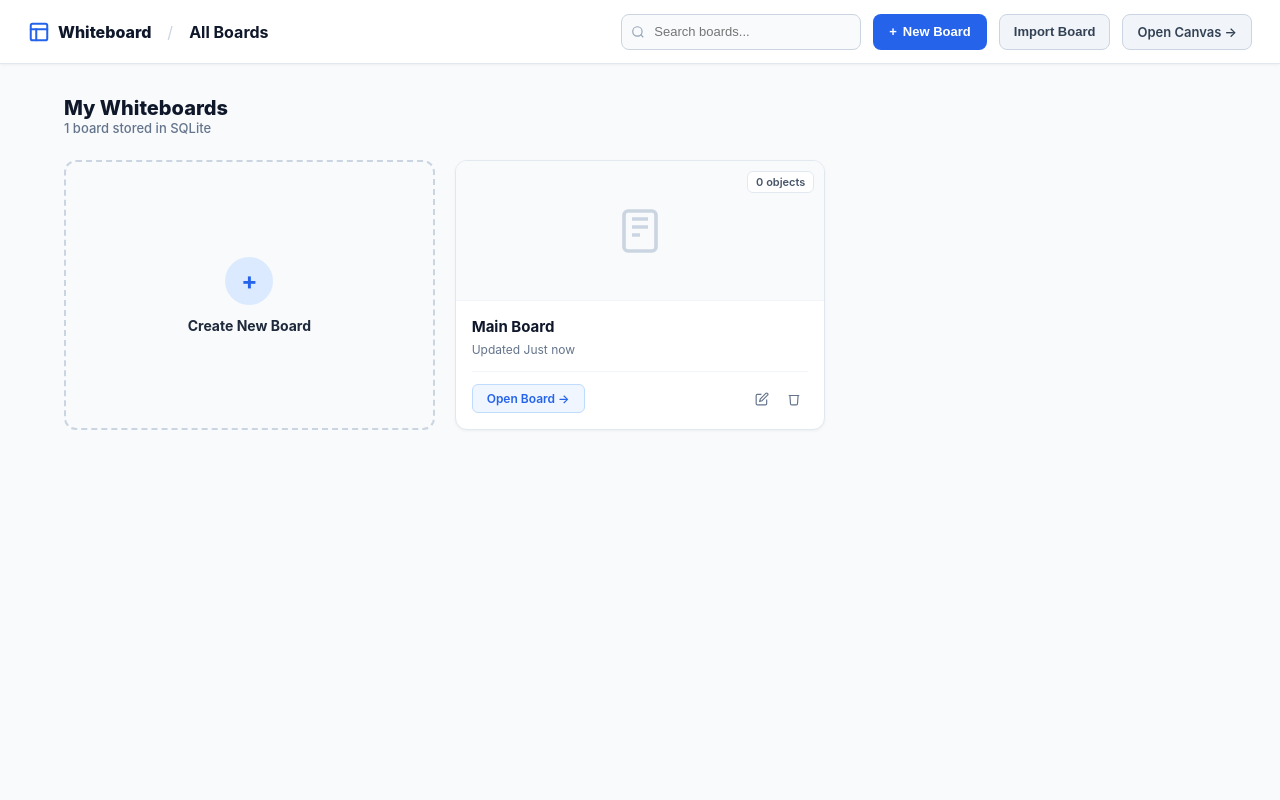
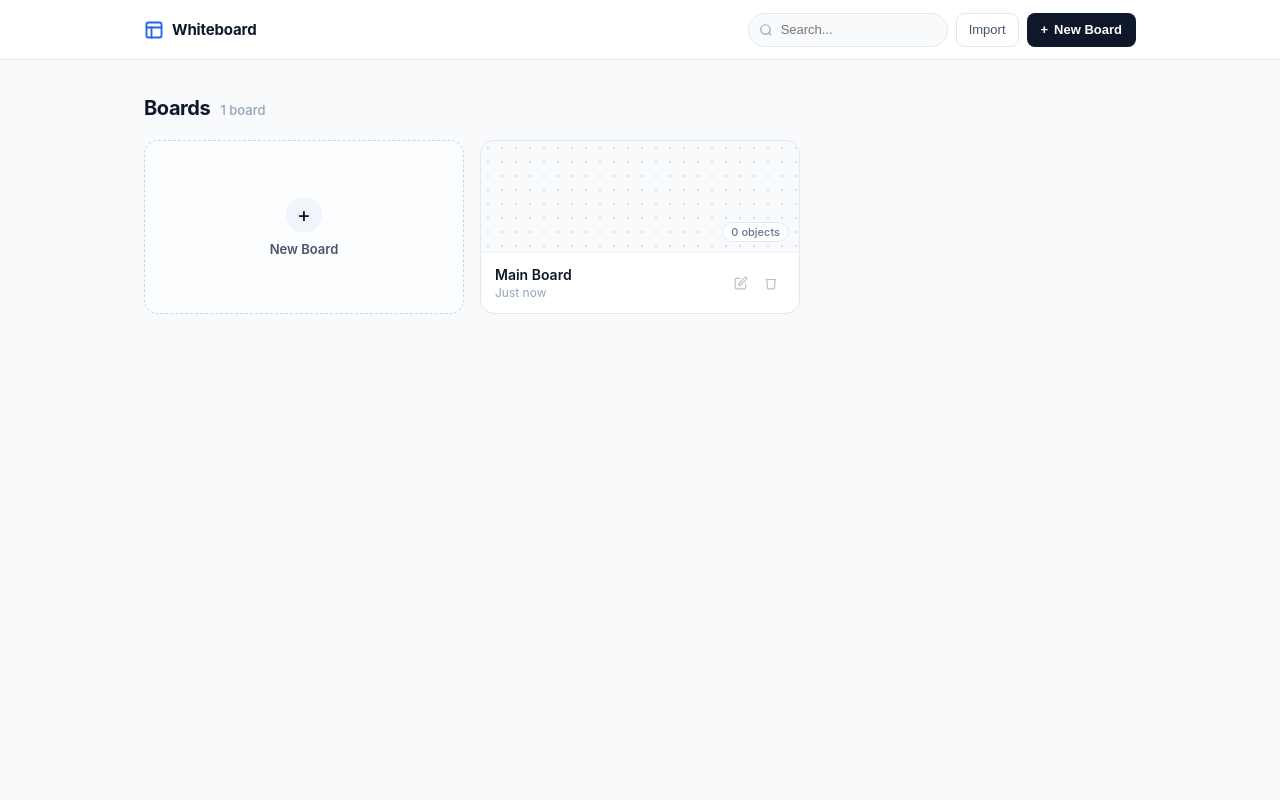
Before and after one commit to hanak13/fuzzy-lamp, a FastAPI app: page /boards in a window 1280 px wide. Run offline with FastAPI, Linux system fonts and the light colour scheme; data comes from the database, SQL or seed files in the repository.

Commit message:
ui(boards): redesign All Boards dashboard for a clean minimal layout

```diff
--- a/templates/boards.html
+++ b/templates/boards.html
@@ -7,6 +7,11 @@
     <!-- Local CSS stylesheet -->
     <link rel="stylesheet" href="/static/css/style.css?v={{ asset_version or '20261121_10' }}">
     <style>
+        html, body {
+            overflow-y: auto !important;
+            background: #f8fafc;
+        }
+
         .boards-page-container {
             min-height: 100vh;
             background: #f8fafc;
@@ -15,56 +20,36 @@
         }
 
         .boards-topbar {
-            height: 64px;
-            background: #ffffff;
+            height: 60px;
+            background: rgba(255, 255, 255, 0.9);
+            backdrop-filter: blur(10px);
             border-bottom: 1px solid #e2e8f0;
+            position: sticky;
+            top: 0;
+            z-index: 50;
+        }
+
+        .boards-topbar-inner {
+            max-width: 1040px;
+            height: 100%;
+            margin: 0 auto;
+            padding: 0 24px;
             display: flex;
             align-items: center;
             justify-content: space-between;
-            padding: 0 28px;
-            position: sticky;
-            top: 0;
-            z-index: 50;
-            box-shadow: 0 1px 3px rgba(0, 0, 0, 0.05);
+            gap: 16px;
         }
 
         .boards-topbar-left {
             display: flex;
             align-items: center;
-            gap: 16px;
-        }
-
-        .boards-topbar-title {
-            font-size: 16px;
-            font-weight: 700;
-            color: #0f172a;
-            display: flex;
-            align-items: center;
-            gap: 8px;
+            gap: 10px;
         }
 
         .boards-topbar-actions {
             display: flex;
             align-items: center;
-            gap: 12px;
-        }
-
-        .boards-search-input {
-            width: 240px;
-            height: 36px;
-            padding: 0 12px 0 32px;
-            font-size: 13px;
-            border: 1px solid #cbd5e1;
-            border-radius: 8px;
-            outline: none;
-            background: #f8fafc;
-            transition: all 0.15s ease;
-        }
-
-        .boards-search-input:focus {
-            background: #ffffff;
-            border-color: #2563eb;
-            box-shadow: 0 0 0 3px rgba(37, 99, 235, 0.12);
+            gap: 8px;
         }
 
         .search-icon-wrapper {
@@ -73,20 +58,40 @@
 
         .search-icon-wrapper svg {
             position: absolute;
-            left: 10px;
+            left: 11px;
             top: 50%;
             transform: translateY(-50%);
             color: #94a3b8;
             pointer-events: none;
         }
 
+        .boards-search-input {
+            width: 200px;
+            height: 34px;
+            padding: 0 12px 0 32px;
+            font-size: 13px;
+            border: 1px solid #e2e8f0;
+            border-radius: 999px;
+            outline: none;
+            background: #f8fafc;
+            color: #0f172a;
+            transition: all 0.15s ease;
+        }
+
+        .boards-search-input:focus {
+            width: 230px;
+            background: #ffffff;
+            border-color: #93c5fd;
+            box-shadow: 0 0 0 3px rgba(37, 99, 235, 0.08);
+        }
+
         .btn-new-board-page {
             display: inline-flex;
             align-items: center;
             gap: 6px;
-            padding: 0 16px;
-            height: 36px;
-            background: #2563eb;
+            padding: 0 14px;
+            height: 34px;
+            background: #0f172a;
             color: #ffffff;
             border: none;
             border-radius: 8px;
@@ -97,7 +102,7 @@
         }
 
         .btn-new-board-page:hover {
-            background: #1d4ed8;
+            background: #1e293b;
             transform: translateY(-1px);
         }
 
@@ -105,177 +110,136 @@
             display: inline-flex;
             align-items: center;
             gap: 6px;
-            padding: 0 14px;
-            height: 36px;
-            background: #f1f5f9;
-            color: #334155;
-            border: 1px solid #cbd5e1;
+            padding: 0 12px;
+            height: 34px;
+            background: transparent;
+            color: #475569;
+            border: 1px solid #e2e8f0;
             border-radius: 8px;
             font-size: 13px;
-            font-weight: 600;
+            font-weight: 500;
             text-decoration: none;
             cursor: pointer;
             transition: all 0.15s ease;
         }
 
         .btn-back-to-canvas:hover {
-            background: #e2e8f0;
+            background: #ffffff;
+            border-color: #cbd5e1;
             color: #0f172a;
         }
 
         .boards-main-content {
             flex: 1;
-            max-width: 1200px;
+            max-width: 1040px;
             width: 100%;
             margin: 0 auto;
-            padding: 32px 24px;
+            padding: 36px 24px 56px;
         }
 
         .boards-section-header {
             display: flex;
-            align-items: center;
-            justify-content: space-between;
-            margin-bottom: 24px;
+            align-items: baseline;
+            gap: 10px;
+            margin-bottom: 20px;
         }
 
         .boards-section-title {
             font-size: 20px;
-            font-weight: 800;
+            font-weight: 700;
+            letter-spacing: -0.02em;
             color: #0f172a;
         }
 
         .boards-section-count {
             font-size: 13px;
-            color: #64748b;
+            color: #94a3b8;
             font-weight: 500;
         }
 
         .boards-cards-grid {
             display: grid;
-            grid-template-columns: repeat(auto-fill, minmax(280px, 1fr));
-            gap: 20px;
+            grid-template-columns: repeat(auto-fill, minmax(240px, 1fr));
+            gap: 16px;
         }
 
         .board-card {
             background: #ffffff;
             border: 1px solid #e2e8f0;
-            border-radius: 12px;
+            border-radius: 14px;
             overflow: hidden;
             display: flex;
             flex-direction: column;
-            box-shadow: 0 1px 3px rgba(0, 0, 0, 0.05);
-            transition: all 0.2s ease;
-            position: relative;
+            cursor: pointer;
+            transition: transform 0.18s ease, box-shadow 0.18s ease, border-color 0.18s ease;
         }
 
         .board-card:hover {
-            transform: translateY(-3px);
-            box-shadow: 0 10px 20px rgba(0, 0, 0, 0.08);
-            border-color: #93c5fd;
+            transform: translateY(-2px);
+            box-shadow: 0 10px 24px rgba(15, 23, 42, 0.06);
+            border-color: #cbd5e1;
         }
 
         .board-card-preview {
-            height: 140px;
-            background: #f8fafc;
+            height: 112px;
+            background-image: radial-gradient(rgba(148, 163, 184, 0.32) 1px, transparent 1px);
+            background-size: 14px 14px;
             border-bottom: 1px solid #f1f5f9;
-            display: flex;
-            align-items: center;
-            justify-content: center;
             position: relative;
-            cursor: pointer;
-        }
-
-        .board-card-preview svg {
-            color: #cbd5e1;
-            width: 48px;
-            height: 48px;
-            transition: transform 0.2s ease;
-        }
-
-        .board-card:hover .board-card-preview svg {
-            transform: scale(1.1);
-            color: #93c5fd;
         }
 
         .board-card-badge {
             position: absolute;
-            top: 10px;
+            bottom: 10px;
             right: 10px;
-            padding: 3px 8px;
+            padding: 2px 8px;
             font-size: 11px;
-            font-weight: 600;
-            background: rgba(255, 255, 255, 0.9);
+            font-weight: 500;
+            background: rgba(255, 255, 255, 0.85);
             backdrop-filter: blur(4px);
             border: 1px solid #e2e8f0;
-            border-radius: 6px;
-            color: #475569;
+            border-radius: 999px;
+            color: #64748b;
         }
 
         .board-card-body {
-            padding: 16px;
-            display: flex;
-            flex-direction: column;
-            flex: 1;
-        }
-
-        .board-card-title-row {
+            padding: 13px 14px;
             display: flex;
             align-items: center;
             justify-content: space-between;
             gap: 8px;
-            margin-bottom: 6px;
+        }
+
+        .board-card-info {
+            min-width: 0;
+            flex: 1;
         }
 
         .board-card-name {
-            font-size: 15px;
-            font-weight: 700;
+            font-size: 14px;
+            font-weight: 600;
             color: #0f172a;
             white-space: nowrap;
             overflow: hidden;
             text-overflow: ellipsis;
-            cursor: pointer;
-        }
-
-        .board-card-name:hover {
-            color: #2563eb;
+            margin-bottom: 2px;
         }
 
         .board-card-meta {
             font-size: 12px;
-            color: #64748b;
-            margin-bottom: 14px;
-        }
-
-        .board-card-actions {
-            display: flex;
-            align-items: center;
-            justify-content: space-between;
-            margin-top: auto;
-            padding-top: 12px;
-            border-top: 1px solid #f1f5f9;
-        }
-
-        .btn-open-board {
-            padding: 6px 14px;
-            font-size: 12px;
-            font-weight: 600;
-            background: #eff6ff;
-            color: #2563eb;
-            border: 1px solid #bfdbfe;
-            border-radius: 6px;
-            text-decoration: none;
-            transition: all 0.15s ease;
-        }
-
-        .btn-open-board:hover {
-            background: #2563eb;
-            color: #ffffff;
+            color: #94a3b8;
         }
 
         .board-icon-btn-group {
             display: flex;
             align-items: center;
-            gap: 4px;
+            gap: 2px;
+            opacity: 0.45;
+            transition: opacity 0.15s ease;
+        }
+
+        .board-card:hover .board-icon-btn-group {
+            opacity: 1;
         }
 
         .board-icon-btn {
@@ -284,8 +248,8 @@
             display: inline-flex;
             align-items: center;
             justify-content: center;
-            border-radius: 6px;
-            border: 1px solid transparent;
+            border-radius: 7px;
+            border: none;
             background: transparent;
             color: #64748b;
             cursor: pointer;
@@ -303,64 +267,64 @@
         }
 
         .create-card-placeholder {
-            border: 2px dashed #cbd5e1;
-            background: transparent;
-            min-height: 220px;
+            border: 1.5px dashed #cbd5e1;
+            background: rgba(255, 255, 255, 0.5);
+            min-height: 174px;
             display: flex;
             flex-direction: column;
             align-items: center;
             justify-content: center;
-            gap: 12px;
+            gap: 8px;
             cursor: pointer;
-            border-radius: 12px;
-            transition: all 0.2s ease;
+            border-radius: 14px;
+            transition: all 0.18s ease;
         }
 
         .create-card-placeholder:hover {
-            border-color: #2563eb;
-            background: #f0f7ff;
+            border-color: #94a3b8;
+            background: #ffffff;
             transform: translateY(-2px);
         }
 
         .create-icon-circle {
-            width: 48px;
-            height: 48px;
+            width: 36px;
+            height: 36px;
             border-radius: 50%;
-            background: #dbeafe;
-            color: #2563eb;
+            background: #f1f5f9;
+            color: #0f172a;
             display: flex;
             align-items: center;
             justify-content: center;
-            font-size: 24px;
-            font-weight: bold;
+            font-size: 20px;
+            font-weight: 500;
         }
 
         .create-card-text {
-            font-size: 14px;
-            font-weight: 700;
-            color: #1e293b;
+            font-size: 13px;
+            font-weight: 600;
+            color: #475569;
         }
 
         .boards-empty-state-full {
             text-align: center;
-            padding: 60px 20px;
-            color: #64748b;
+            padding: 48px 20px;
+            color: #94a3b8;
+            font-size: 13px;
         }
     </style>
 </head>
 <body class="boards-page-container">
     <header class="boards-topbar">
+        <div class="boards-topbar-inner">
             <div class="boards-topbar-left">
                 <a href="/boards" style="display: flex; align-items: center; gap: 8px; text-decoration: none; color: inherit;">
-                <svg width="22" height="22" viewBox="0 0 24 24" fill="none" stroke="#2563eb" stroke-width="2.2" stroke-linecap="round" stroke-linejoin="round">
+                    <svg width="20" height="20" viewBox="0 0 24 24" fill="none" stroke="#2563eb" stroke-width="2.2" stroke-linecap="round" stroke-linejoin="round">
                         <rect x="3" y="3" width="18" height="18" rx="2" ry="2"/>
                         <line x1="3" y1="9" x2="21" y2="9"/>
                         <line x1="9" y1="21" x2="9" y2="9"/>
                     </svg>
-                <span style="font-weight: 800; font-size: 16px; color: #0f172a;">Whiteboard</span>
+                    <span style="font-weight: 700; font-size: 15px; color: #0f172a; letter-spacing: -0.01em;">Whiteboard</span>
                 </a>
-            <span style="color: #cbd5e1;">/</span>
-            <div class="boards-topbar-title">All Boards</div>
             </div>
 
             <div class="boards-topbar-actions">
@@ -369,27 +333,23 @@
                         <circle cx="11" cy="11" r="8"/>
                         <line x1="21" y1="21" x2="16.65" y2="16.65"/>
                     </svg>
-                <input type="text" id="boards-page-search" class="boards-search-input" placeholder="Search boards...">
+                    <input type="text" id="boards-page-search" class="boards-search-input" placeholder="Search...">
                 </div>
+                <button type="button" id="btn-import-board-header" class="btn-back-to-canvas" title="Import shared board (.wb.json / .json)">
+                    Import
+                </button>
+                <input type="file" id="boards-page-import-input" accept=".json,.wb.json" style="display: none;">
                 <button type="button" id="btn-create-board-header" class="btn-new-board-page">
                     <span>+</span> New Board
                 </button>
-            <button type="button" id="btn-import-board-header" class="btn-back-to-canvas" title="Import shared board (.wb.json / .json)">
-                Import Board
-            </button>
-            <input type="file" id="boards-page-import-input" accept=".json,.wb.json" style="display: none;">
-            <a href="/whiteboard" class="btn-back-to-canvas">
-                Open Canvas &rarr;
-            </a>
+            </div>
         </div>
     </header>
 
     <main class="boards-main-content">
         <div class="boards-section-header">
-            <div>
-                <h1 class="boards-section-title">My Whiteboards</h1>
-                <div class="boards-section-count" id="boards-count-label">Loading boards...</div>
-            </div>
+            <h1 class="boards-section-title">Boards</h1>
+            <span class="boards-section-count" id="boards-count-label"></span>
         </div>
 
         <div class="boards-cards-grid" id="boards-grid">
@@ -449,18 +409,18 @@
 
             const filtered = allBoards.filter(b => b.name.toLowerCase().includes(query));
             if (countLabel) {
-                countLabel.textContent = `${allBoards.length} board${allBoards.length === 1 ? '' : 's'} stored in SQLite`;
+                countLabel.textContent = `${allBoards.length} board${allBoards.length === 1 ? '' : 's'}`;
             }
 
             grid.innerHTML = '';
 
-            // Card 1: Create New Board button placeholder
+            // Card 1: New Board placeholder
             const newCard = document.createElement('div');
             newCard.className = 'create-card-placeholder';
             newCard.title = 'Create a new whiteboard';
             newCard.innerHTML = `
                 <div class="create-icon-circle">+</div>
-                <div class="create-card-text">Create New Board</div>
+                <div class="create-card-text">New Board</div>
             `;
             newCard.addEventListener('click', handleCreateBoard);
             grid.appendChild(newCard);
@@ -477,28 +437,21 @@
             filtered.forEach(board => {
                 const card = document.createElement('div');
                 card.className = 'board-card';
+                card.title = `Open ${board.name}`;
 
                 const bg = board.bg_color || '#f8fafc';
                 const objText = `${board.object_count} object${board.object_count === 1 ? '' : 's'}`;
                 const timeText = formatTimeAgo(board.updated_at);
 
                 card.innerHTML = `
-                    <div class="board-card-preview" style="background-color: ${bg};" title="Open ${board.name}">
-                        <svg viewBox="0 0 24 24" fill="none" stroke="currentColor" stroke-width="1.8">
-                            <rect x="4" y="2" width="16" height="20" rx="2" ry="2"/>
-                            <line x1="8" y1="6" x2="16" y2="6"/>
-                            <line x1="8" y1="10" x2="16" y2="10"/>
-                            <line x1="8" y1="14" x2="12" y2="14"/>
-                        </svg>
+                    <div class="board-card-preview" style="background-color: ${bg};">
                         <span class="board-card-badge">${objText}</span>
                     </div>
                     <div class="board-card-body">
-                        <div class="board-card-title-row">
-                            <h3 class="board-card-name" title="Click to open or edit">${board.name}</h3>
+                        <div class="board-card-info">
+                            <div class="board-card-name">${board.name}</div>
+                            <div class="board-card-meta">${timeText}</div>
                         </div>
-                        <div class="board-card-meta">Updated ${timeText}</div>
-                        <div class="board-card-actions">
-                            <a href="/board/${board.id}" class="btn-open-board">Open Board &rarr;</a>
                         <div class="board-icon-btn-group">
                             <button type="button" class="board-icon-btn btn-rename" title="Rename board">
                                 <svg width="14" height="14" viewBox="0 0 24 24" fill="none" stroke="currentColor" stroke-width="2">
@@ -514,14 +467,9 @@
                             </button>
                         </div>
                     </div>
-                    </div>
                 `;
 
-                // Open preview click
-                card.querySelector('.board-card-preview').addEventListener('click', () => {
-                    window.location.href = `/board/${board.id}`;
-                });
-                card.querySelector('.board-card-name').addEventListener('click', () => {
+                card.addEventListener('click', () => {
                     window.location.href = `/board/${board.id}`;
                 });
 
```
Lines whose indentation alone changed are shown as unchanged.
